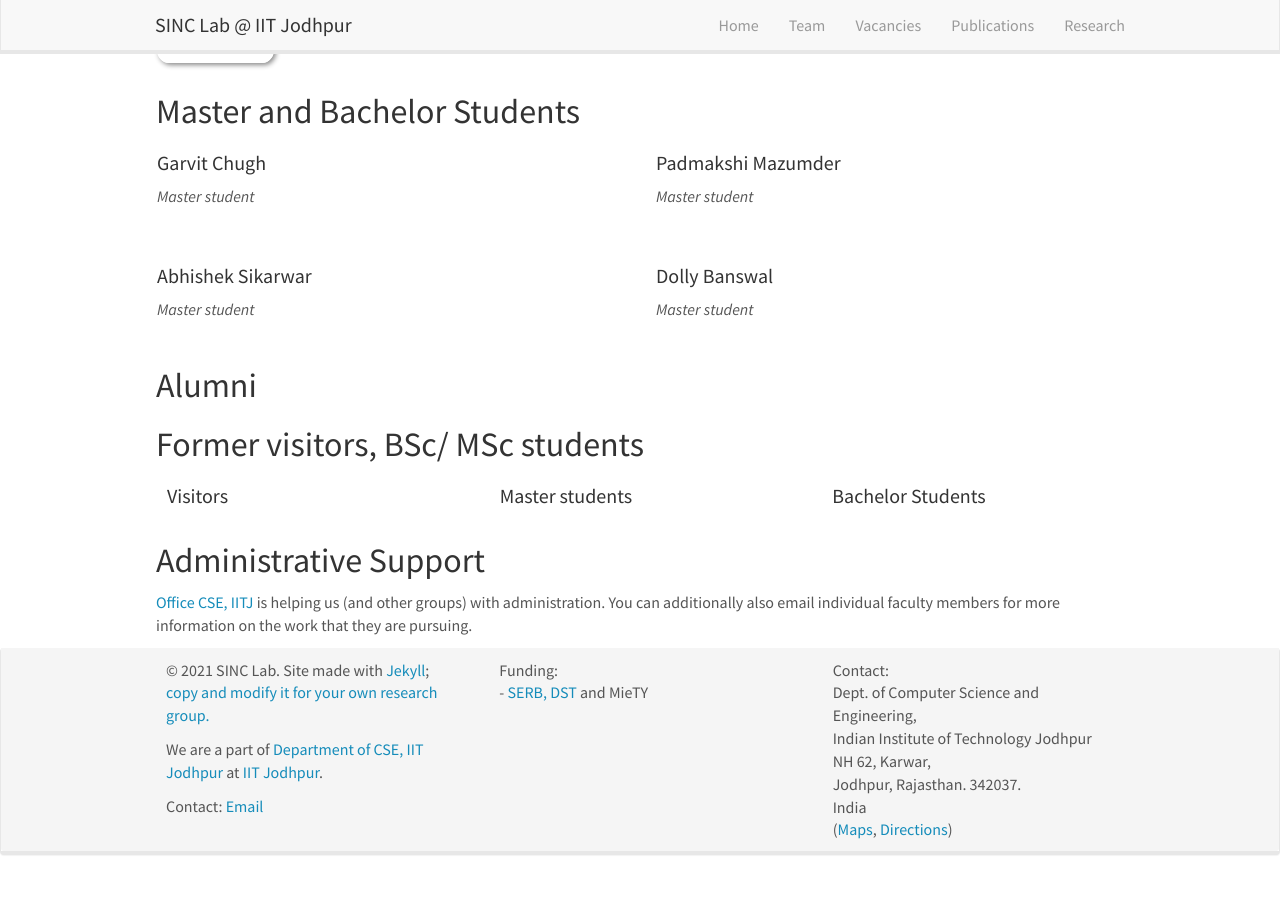
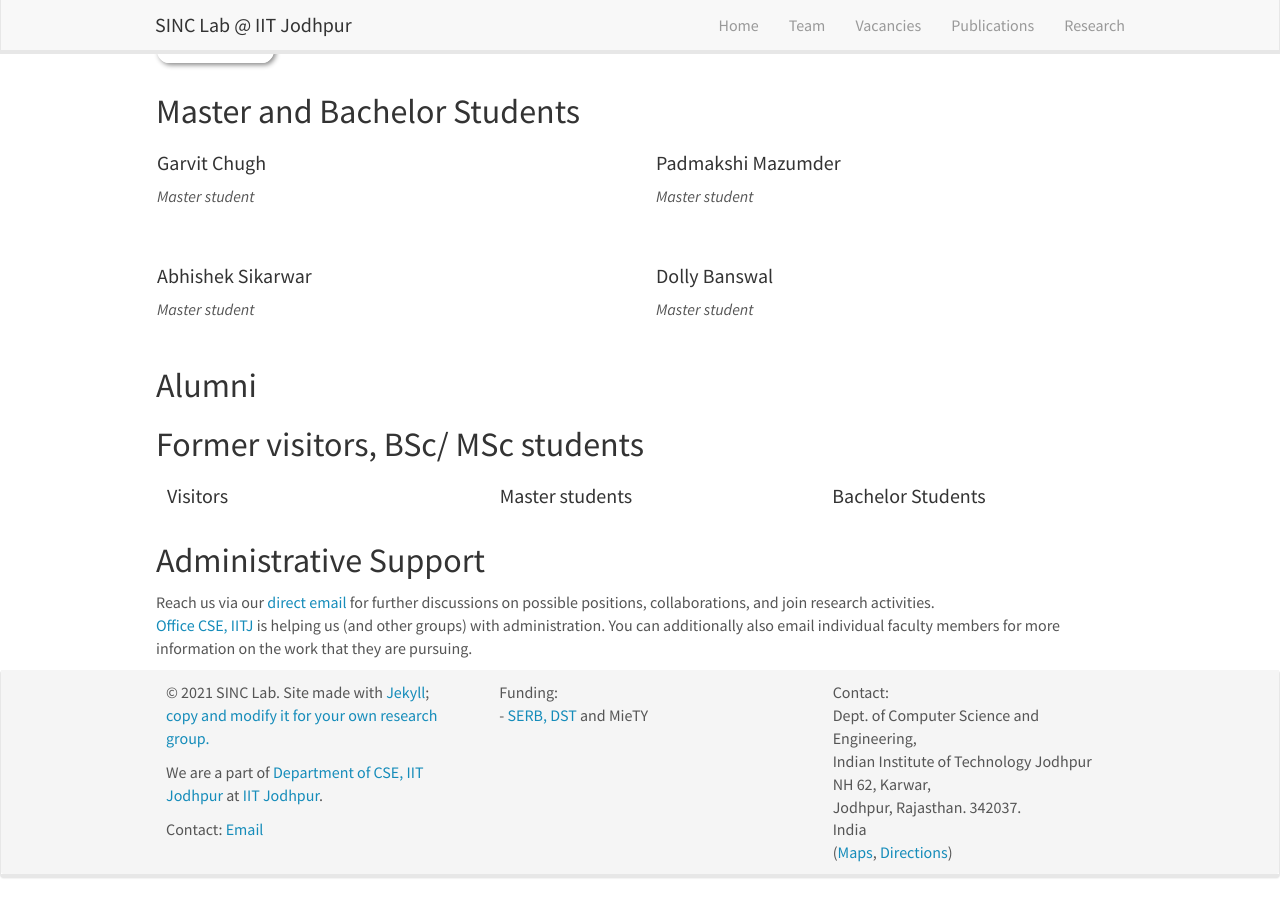
Before and after one commit to sinclab-iitj/sinclab-iitj.github.io, a Jekyll site: the page built from _pages/team.md, in a window 1280 px wide and 900 px high, scrolled down 1491 px. Built offline with Jekyll 4.4.1, drawn with Linux system fonts in a browser that asks for light colours; nearby versions of some CDN libraries; before the commit the page ends 2368 px from its top, so only the background shows below that.

Commit message:
Update team.md

```diff
--- a/_pages/team.md
+++ b/_pages/team.md
@@ -193,4 +193,5 @@ Jump to [staff](#staff), [master and bachelor students](#master-and-bachelor-stu
 
 
 ## Administrative Support
+Reach us via our <a href="mailto:sinclab@cse.iitj.ac.in">direct email</a> for further discussions on possible positions, collaborations, and join research activities.
 <a href="mailto:office_cse@iitj.ac.in">Office CSE, IITJ</a> is helping us (and other groups) with administration. You can additionally also email individual faculty members for more information on the work that they are pursuing.
```
